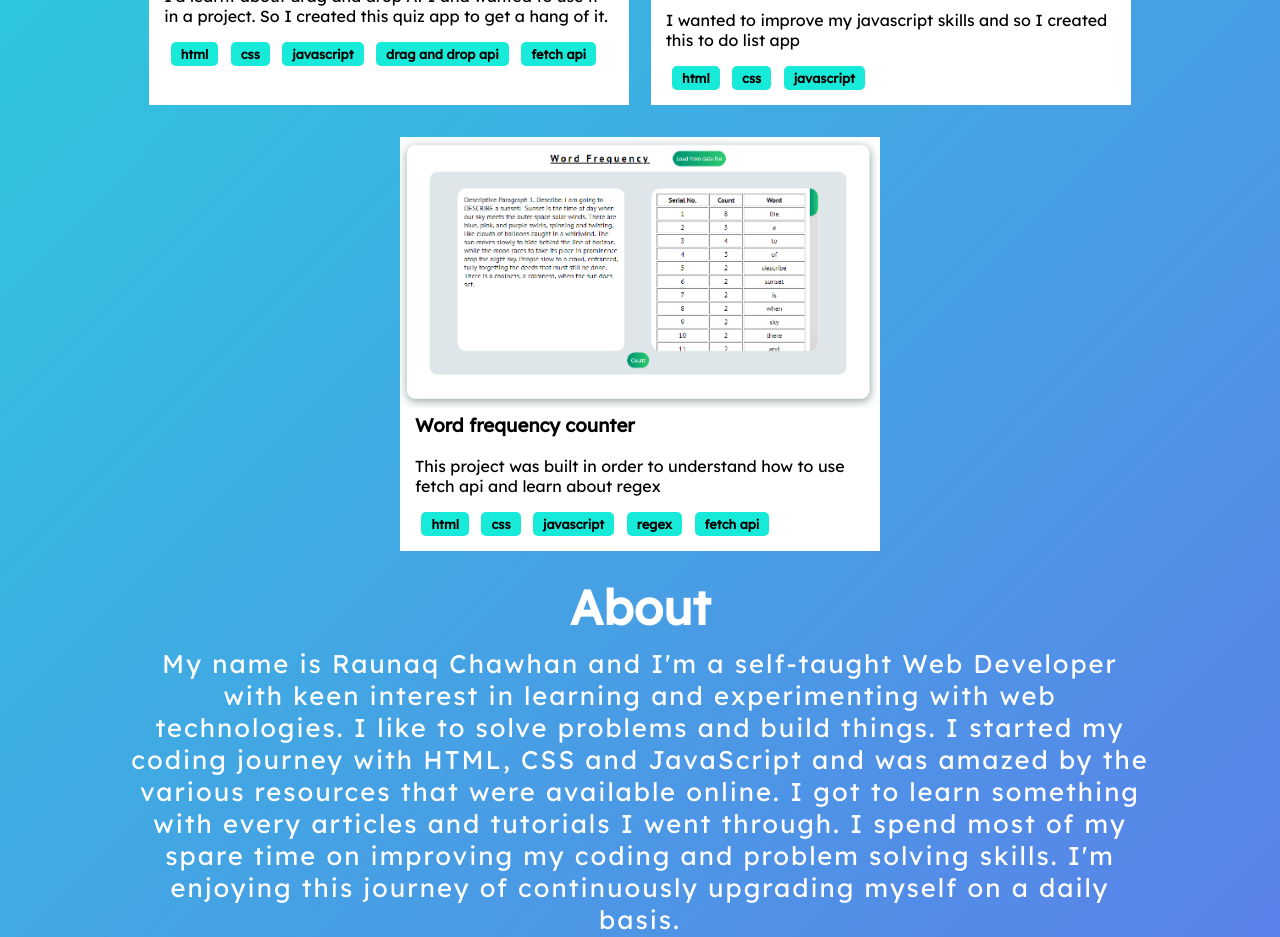
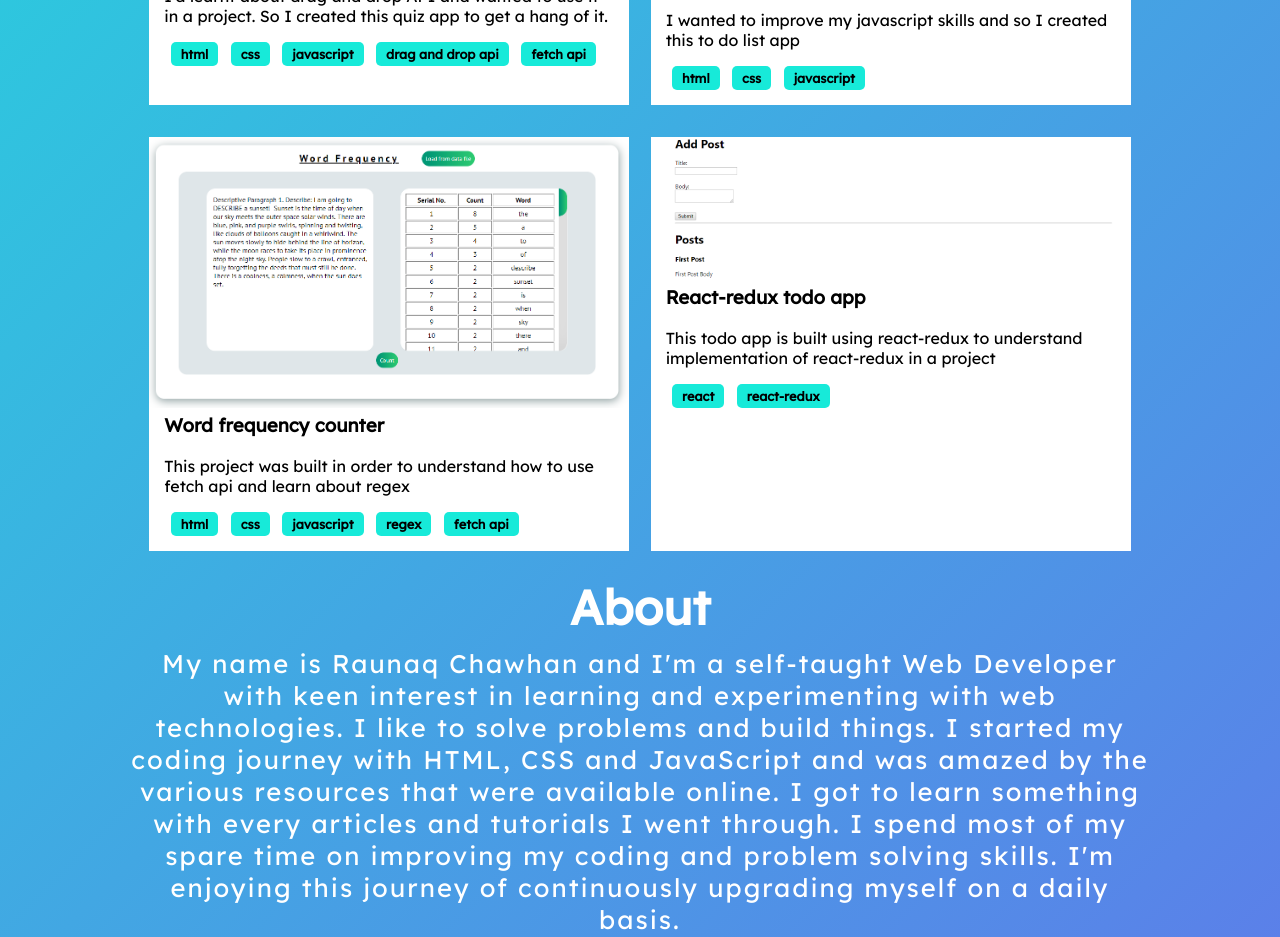
Before and after one commit to RaunaqChawhan/personal-site, a plain HTML site: page index.html in a window 1280 px wide. Shown: the part 1120-2057 px from the top of the page. Drawn offline with Linux system fonts and the light colour scheme.

Commit message:
add project

```diff
--- a/index.html
+++ b/index.html
@@ -106,6 +106,17 @@
                             <span>fetch api</span>
                         </div>
                     </div>
+                    <div class="project">
+                        <a href="https://github.com/RaunaqChawhan/learning-redux" target="_blank">
+                            <img src="images/reactTodo.PNG" alt="react-redux todo app" class="thumbnail" />
+                        </a>
+                        <h3 class="caption">React-redux todo app</h3>
+                        <p class="description">This todo app is built using react-redux to understand implementation of react-redux in a project</p>
+                        <div class="tags">
+                            <span>react</span>
+                            <span>react-redux</span>
+                        </div>
+                    </div>
                 </section>
                 <section id="about">
                     <h1>About</h1>
```
Also changed, not shown: images/reactTodo.PNG (added).
